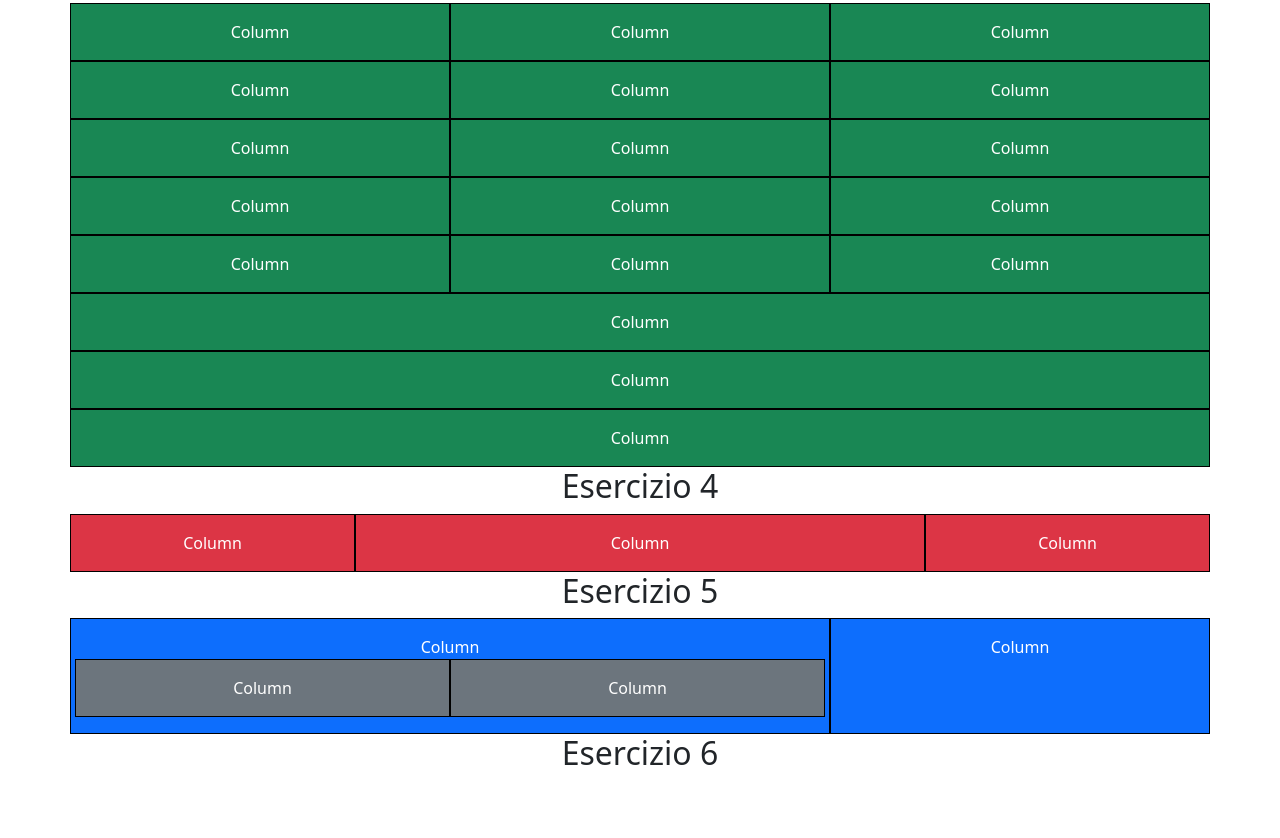
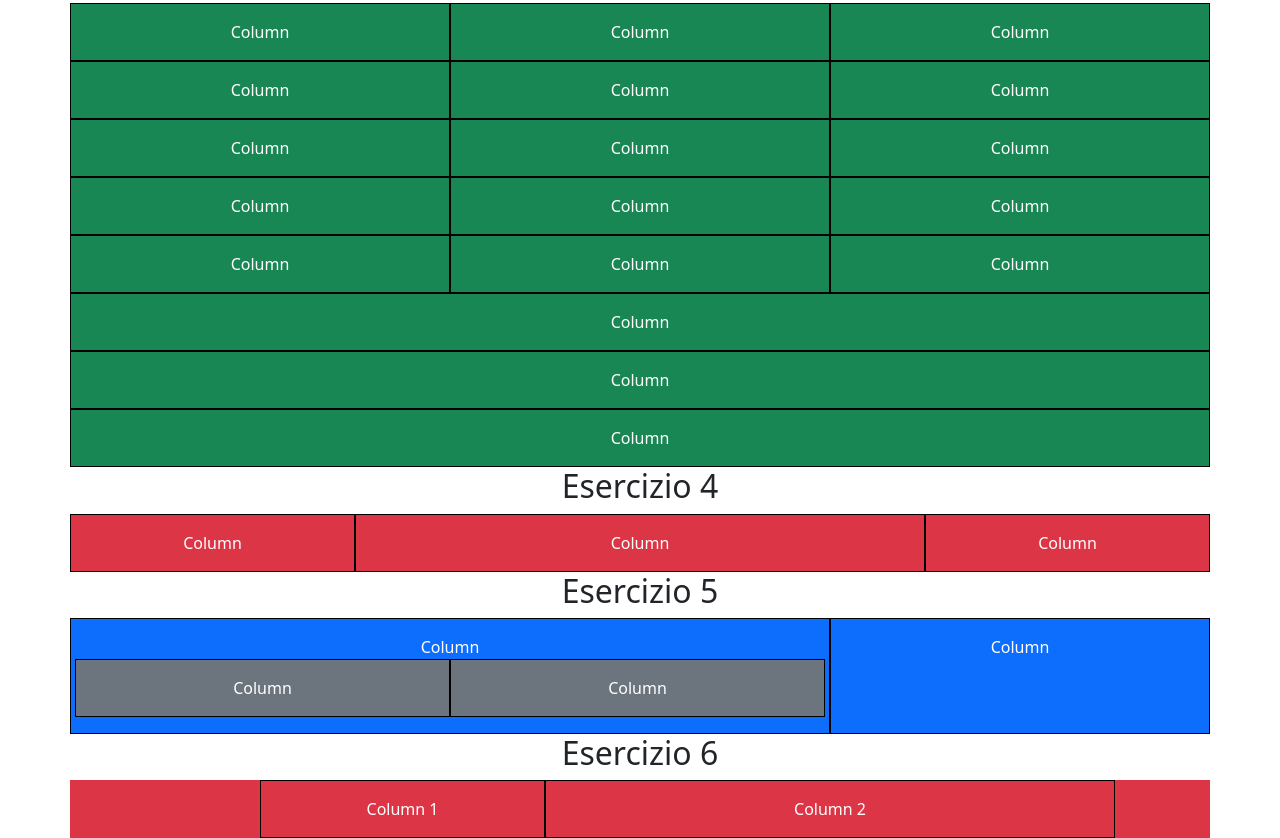
Before and after one commit to AlessioVulpinari/U2-W2-D1, a plain HTML site: page index.html in a window 1280 px wide. Shown: the part 308-1146 px from the top of the page. Before the commit the page ends 1088 px from the top, so only its background shows below. Drawn offline with nearby package versions, Linux system fonts and the light colour scheme.

Commit message:
Esercizio 6

```diff
--- a/index.html
+++ b/index.html
@@ -98,17 +98,24 @@
 
     <div class="container text-center text-bg-danger">
       <div class="text-bg-primary row">
-        <div class="col-xl-8 border border-black p-3">
+        <div class="col-lg-8 border border-black p-3">
           Column
           <div class="text-bg-secondary row">
             <div class="col-12 col-md-6 border border-black p-3">Column</div>
             <div class="col-12 col-md-6 border border-black p-3">Column</div>
           </div>
         </div>
-        <div class="col-xl-4 border border-black p-3">Column</div>
+        <div class="col-lg-4 border border-black p-3">Column</div>
       </div>
     </div>
 
     <h2 class="text-center fs-2">Esercizio 6</h2>
+
+    <div class="container text-center text-bg-danger">
+      <div class="row">
+        <div class="col-lg-3 offset-lg-2 border border-black p-3">Column 1</div>
+        <div class="col-lg-6 border border-black p-3">Column 2</div>
+      </div>
+    </div>
   </body>
 </html>
```
